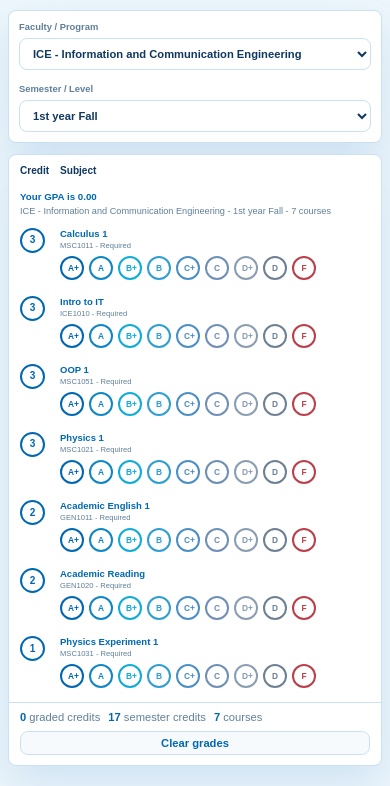
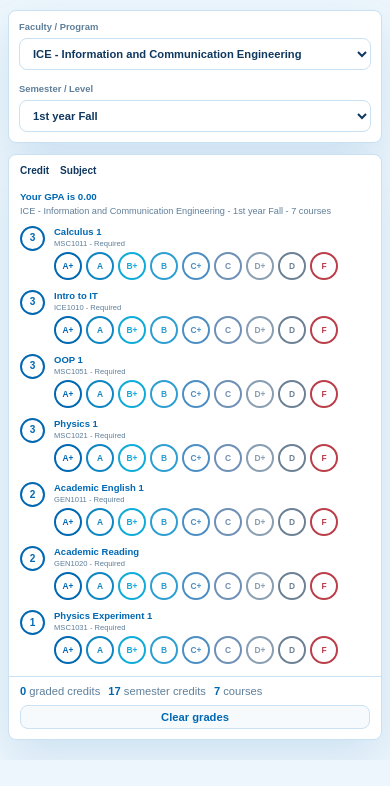
Before and after one commit to karamatsuu/GPA-Calculator, a plain HTML site: page index.html in a window 390 px wide. Shown: the part 96-882 px from the top of the page. After the commit the page ends 856 px from the top, so only its background shows below. Drawn offline with Linux system fonts and the light colour scheme.

Commit message:
phone UI

```diff
--- a/style.css
+++ b/style.css
@@ -224,12 +224,23 @@
 
 .grade-group {
   display: flex;
-  flex-wrap: wrap;
+  flex-direction: row;
+  flex-wrap: nowrap;
   gap: 4px;
   margin-top: 6px;
+  max-width: 100%;
+  overflow-x: auto;
+  overscroll-behavior-inline: contain;
+  scrollbar-width: none;
+  -webkit-overflow-scrolling: touch;
+}
+
+.grade-group::-webkit-scrollbar {
+  display: none;
 }
 
 .grade-chip {
+  flex: 0 0 auto;
   display: inline-grid;
   place-items: center;
   width: 28px;
@@ -437,8 +448,8 @@
 
   .calc-columns,
   .course-row {
-    grid-template-columns: 41px minmax(0, 1fr);
-    gap: 8px;
+    grid-template-columns: 36px minmax(0, 1fr);
+    gap: 7px;
   }
 
   .credit-pill {
@@ -448,9 +459,9 @@
   }
 
   .grade-chip {
-    width: 26px;
-    height: 26px;
-    font-size: 0.85rem;
+    width: 28px;
+    height: 28px;
+    font-size: 0.78rem;
   }
 }
 
@@ -480,6 +491,10 @@
     padding-right: 11px;
   }
 
+  .course-list {
+    gap: 2px;
+  }
+
   .calc-columns {
     grid-template-columns: 32px 1fr;
     gap: 8px;
@@ -487,8 +502,9 @@
   }
 
   .course-row {
-    grid-template-columns: 32px minmax(0, 1fr);
-    gap: 8px;
+    grid-template-columns: 29px minmax(0, 1fr);
+    gap: 5px;
+    padding: 4px 0;
   }
 
   .credit-pill {
@@ -503,12 +519,13 @@
   }
 
   .grade-group {
-    gap: 5px;
+    gap: 4px;
+    margin-top: 4px;
   }
 
   .grade-chip {
-    width: 24px;
-    height: 24px;
+    width: 28px;
+    height: 28px;
     border-width: 2px;
     font-size: 0.75rem;
   }
```
